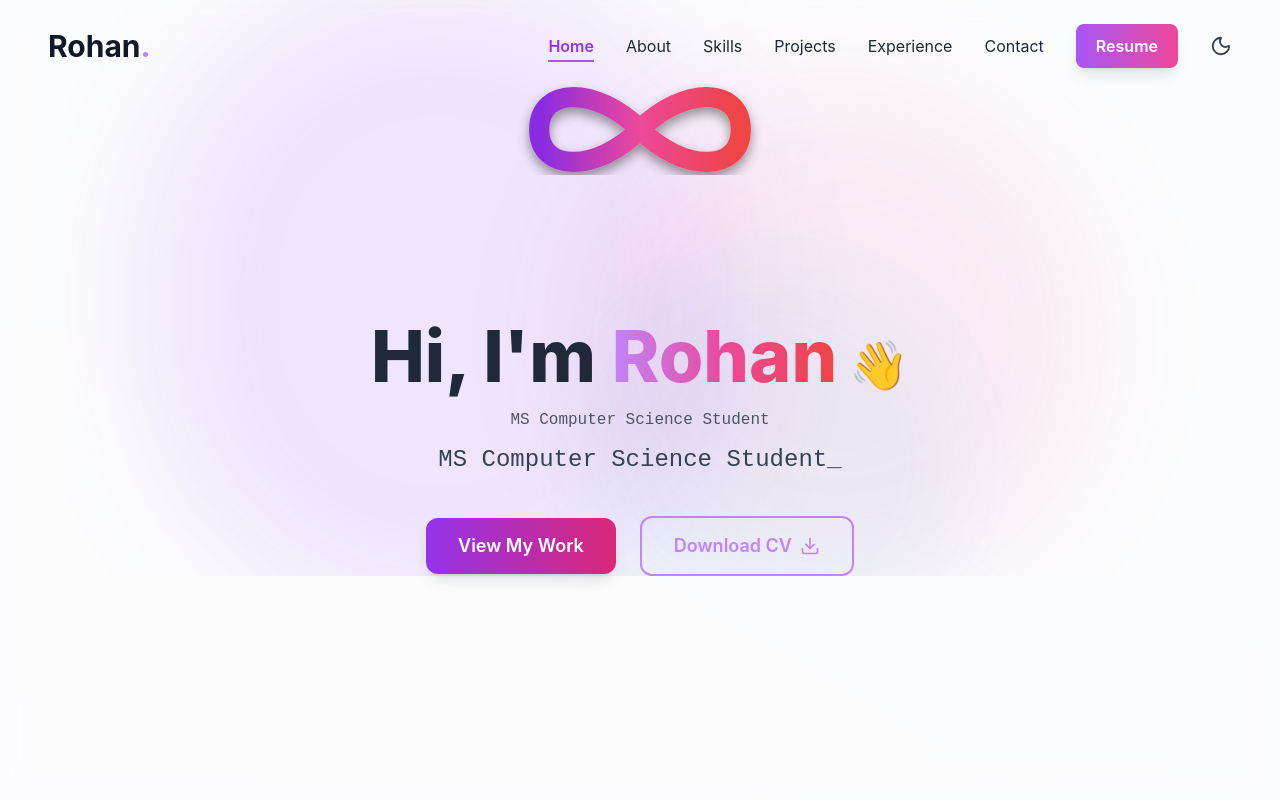
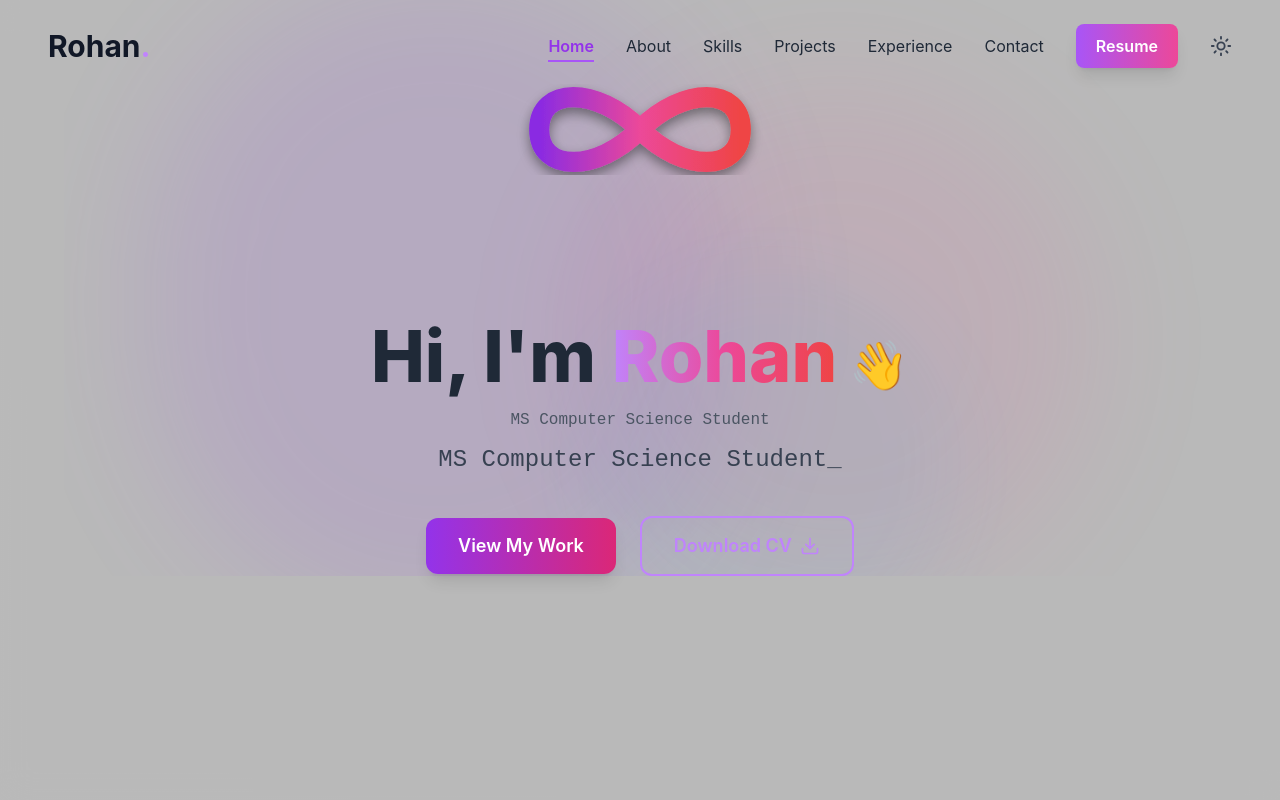
Before and after one commit to RohanMukka/portfolio, a React (Vite) app: page / in a window 1280 px wide. Shown: the top 800 px of the page. Built offline with nearby package versions, Linux system fonts and the light colour scheme.

Commit message:
change theme

```diff
--- a/App.tsx
+++ b/App.tsx
@@ -15,7 +15,7 @@ import Footer from './components/common/Footer';
 const App: React.FC = () => {
   const [isLoading, setIsLoading] = useState(true);
   const [activeSection, setActiveSection] = useState('home');
-  const [isDark, setIsDark] = useState(false);
+  const [isDark, setIsDark] = useState(true); // Default to dark mode
 
   const homeRef = useRef<HTMLElement | null>(null);
   const aboutRef = useRef<HTMLElement | null>(null);
```
